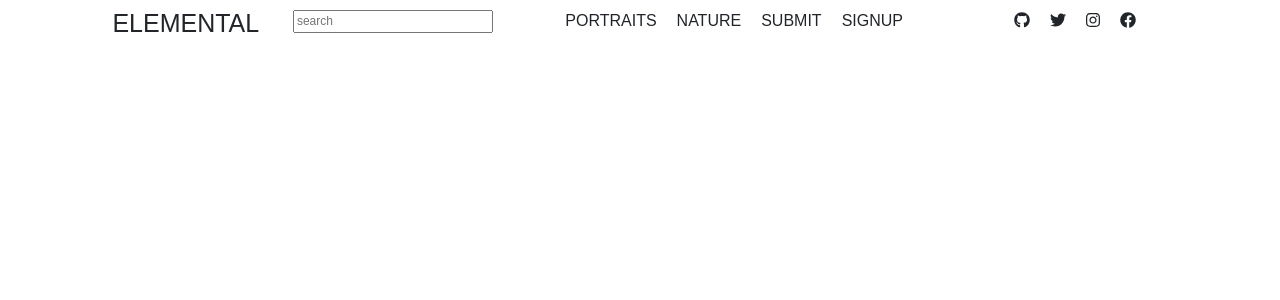
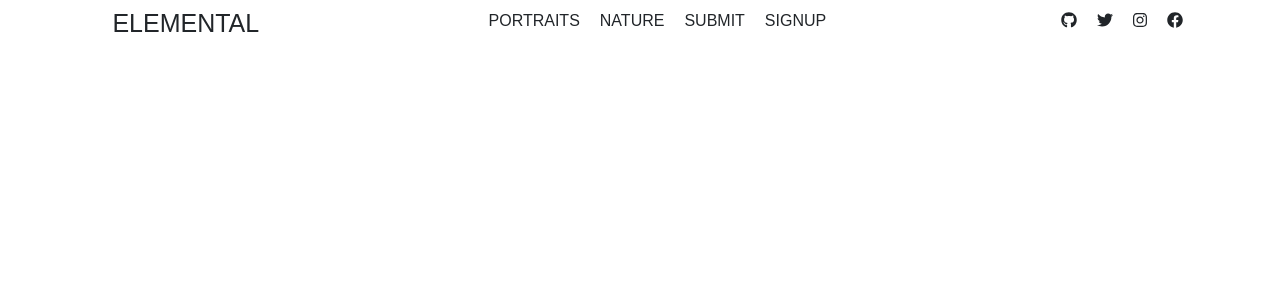
Before and after one commit to VladimirNeri/Elemental, a React (Create React App) app: page /#/posts in a window 1280 px wide. Shown: the top 300 px of the page. Built offline with nearby package versions, Linux system fonts and the light colour scheme.

Commit message:
fix navbar

```diff
--- a/src/components/Navbar/nav.js
+++ b/src/components/Navbar/nav.js
@@ -19,11 +19,6 @@ const Navbar = () => {
             </Link>
           ))}
       </h1>
-
-      <div className="searchbar">
-        <label htmlFor="search"></label>
-        <input type="text" placeholder="search" />
-      </div>
 
       <div className="links">
         <ul>
--- a/src/components/Navbar/nav.style.js
+++ b/src/components/Navbar/nav.style.js
@@ -3,7 +3,7 @@ import styled from 'styled-components';
 export const Nav = styled.div`
   background-color: white;
   display: grid;
-  grid-template-columns: repeat(7, auto);
+  grid-template-columns: repeat(8, auto);
   font-size: 12px;
   text-transform: uppercase;
   height: 4rem;
@@ -12,7 +12,8 @@ export const Nav = styled.div`
   padding-top: .25rem;
   position: fixed;
   top: 0;
-  width: 83%;
+  width: 84%;
+  justify-content: space-between;
 
 
   @media (max-width: 1029px) {
@@ -40,25 +41,11 @@ export const Nav = styled.div`
   .title {
     margin-top: .5rem
   }
-  .searchbar {
-    grid-column: 2/3
-    margin: auto;
-    margin-top: .75rem;
-
-    input {
-      width: 20rem;
-      outline: none;
-      text-indent: 2px;
-    }
-
-    @media (max-width: 1031px) {
-      display: none;
-    }
-  }
 
   .links {
-    grid-column: 4/6;
-    justify-self: end
+    grid-column: 3/7;
+    justify-self: end;
+    margin: auto;
 
     @media (max-width: 1029px) {
       grid-column: 3/5;
@@ -76,7 +63,7 @@ export const Nav = styled.div`
   }
 
   .icons {
-    grid-column: 7/7;
+    grid-column: 8/8;
 
 
     @media (max-width: 1029px) {
--- a/src/components/Submit/submit.style.js
+++ b/src/components/Submit/submit.style.js
@@ -12,7 +12,7 @@ export const Submitstyle = styled.div`
     margin-top: 1em;
     margin-bottom: 1em;
     display: block;
-    width: 35%;
+    width: 60%;
     margin-left: auto;
     margin-right: auto;
   }
```
